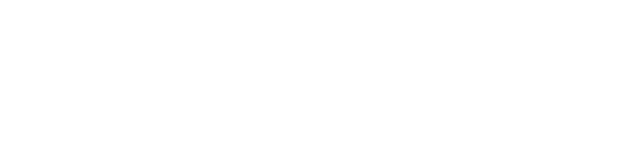
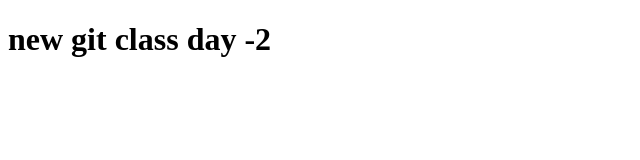
Before and after one commit to CodeWithAshafak/GitPractice-2, a plain HTML site: page index.html in a window 1280 px wide. Shown: the whole page, without its empty margins (0-640 px from the left). Drawn offline with Linux system fonts and the light colour scheme.

Commit message:
third commit

```diff
--- a/index.html
+++ b/index.html
@@ -6,6 +6,6 @@
   <title>Document</title>
 </head>
 <body>
-
+  <h1>new git class day -2</h1>
 </body>
 </html>
```
